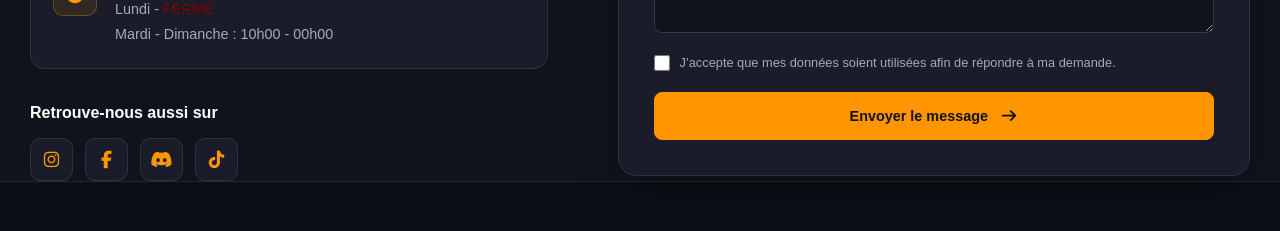
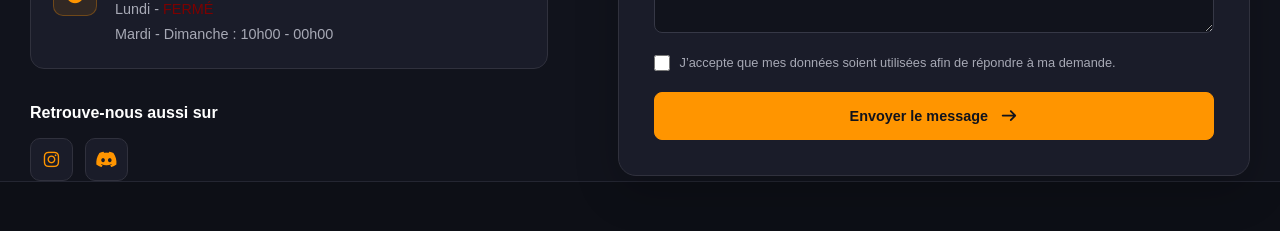
Before and after one commit to manuplp0610-commits/6-ber-corp, a React (Vite) app: page /6-ber-corp/contact in a window 1280 px wide. Shown: the part 1180-1411 px from the top of the page. Built offline with nearby package versions, Linux system fonts and the light colour scheme.

Commit message:
update general

```diff
--- a/src/components/navBar/navBar.css
+++ b/src/components/navBar/navBar.css
@@ -630,7 +630,7 @@
     width: 52px;
     height: 52px;
 
-    margin: 0;
+    margin: 10px 0 0 10px;
     object-fit: contain;
   }
 
--- a/src/pages/contact/Contact.jsx
+++ b/src/pages/contact/Contact.jsx
@@ -112,9 +112,9 @@ export default function Contact() {
                   <i className="fa-brands fa-instagram"></i>
                 </a>
 
-                <a href="#" aria-label="Facebook">
+                {/* <a href="#" aria-label="Facebook">
                   <i className="fa-brands fa-facebook-f"></i>
-                </a>
+                </a> */}
 
                 <a
                   target="blank"
@@ -124,9 +124,9 @@ export default function Contact() {
                   <i className="fa-brands fa-discord"></i>
                 </a>
 
-                <a href="#" aria-label="TikTok">
+                {/* <a href="#" aria-label="TikTok">
                   <i className="fa-brands fa-tiktok"></i>
-                </a>
+                </a> */}
               </div>
             </div>
           </div>
```
